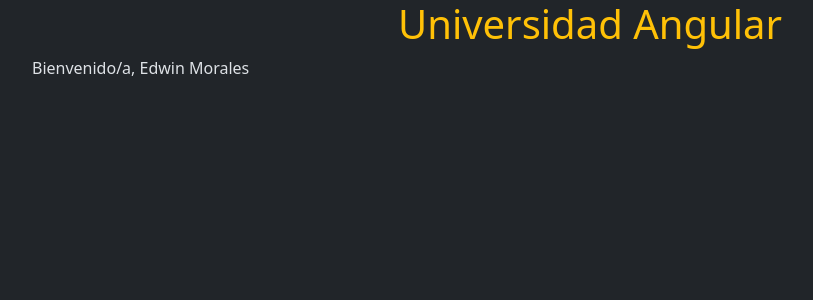
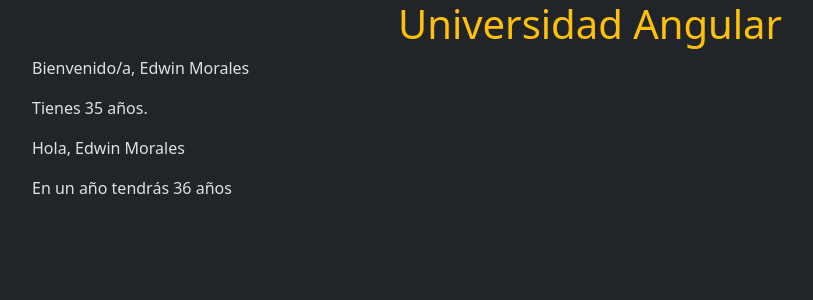
Before and after one commit to odgm/angular-app, an Angular app: page / in a window 1280 px wide. Shown: the top 300 px of the page, without its empty margins (50-863 px from the left). Built offline with nearby package versions, Linux system fonts and the light colour scheme.

Commit message:
concatenando info con interpolación

```diff
--- a/src/app/interpolacion/interpolacion.html
+++ b/src/app/interpolacion/interpolacion.html
@@ -2,5 +2,9 @@
     <div class="container">
         <h1 class="text-center text-warning">{{titulo}}</h1>
         <p>Bienvenido/a, {{usuario.nombre}}</p>
+        <P>Tienes {{usuario.edad}} años.</P>
+
+        <p>{{saludar()}}</p>
+        <p>En un año tendrás {{usuario.edad + 1}} años</p>
     </div>
 </section>
--- a/src/app/interpolacion/interpolacion.ts
+++ b/src/app/interpolacion/interpolacion.ts
@@ -12,4 +12,8 @@ export class Interpolacion {
     nombre: "Edwin Morales",
     edad: 35
   };
+
+  saludar(){
+    return `Hola, ${this.usuario.nombre}`;
+  }
 }
```
